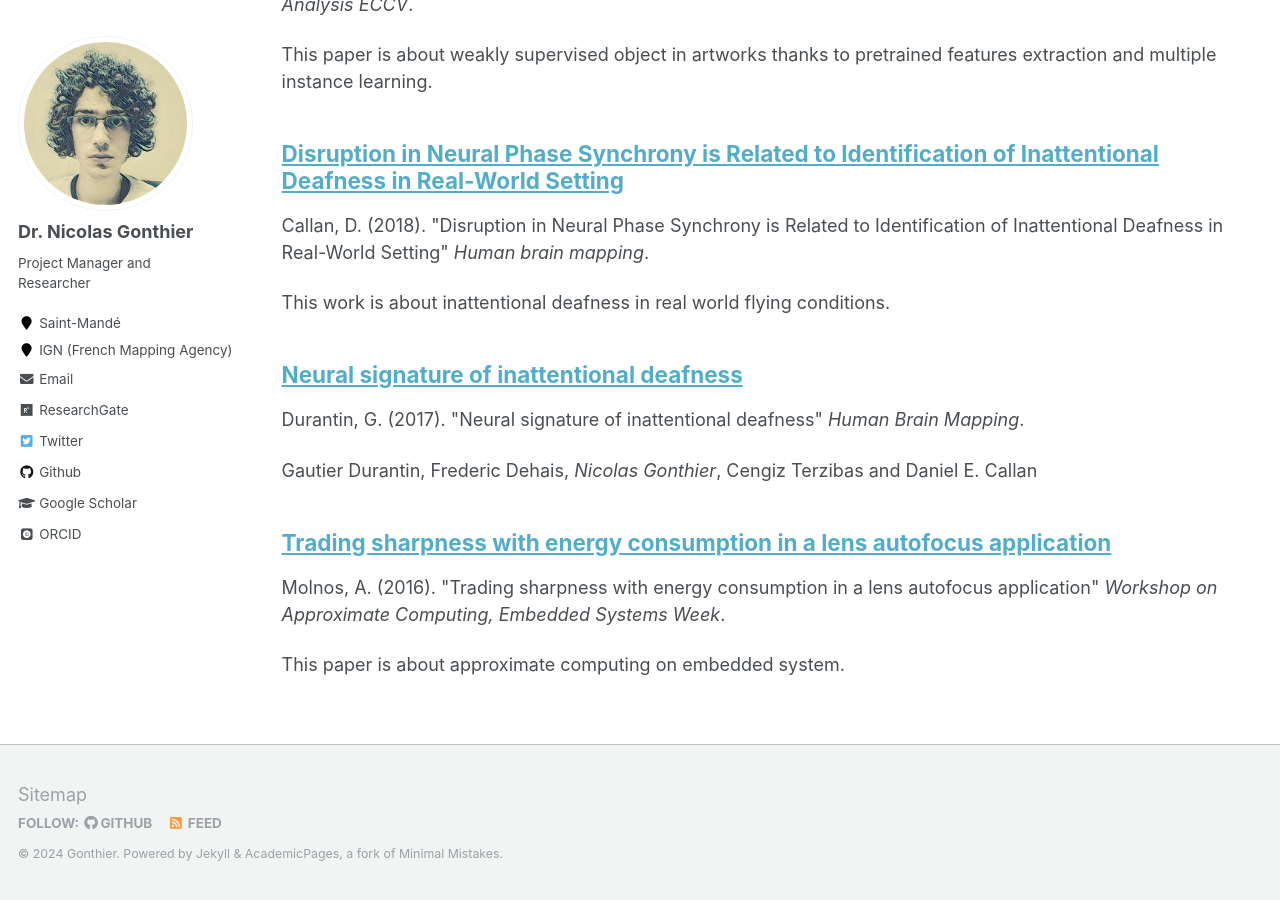
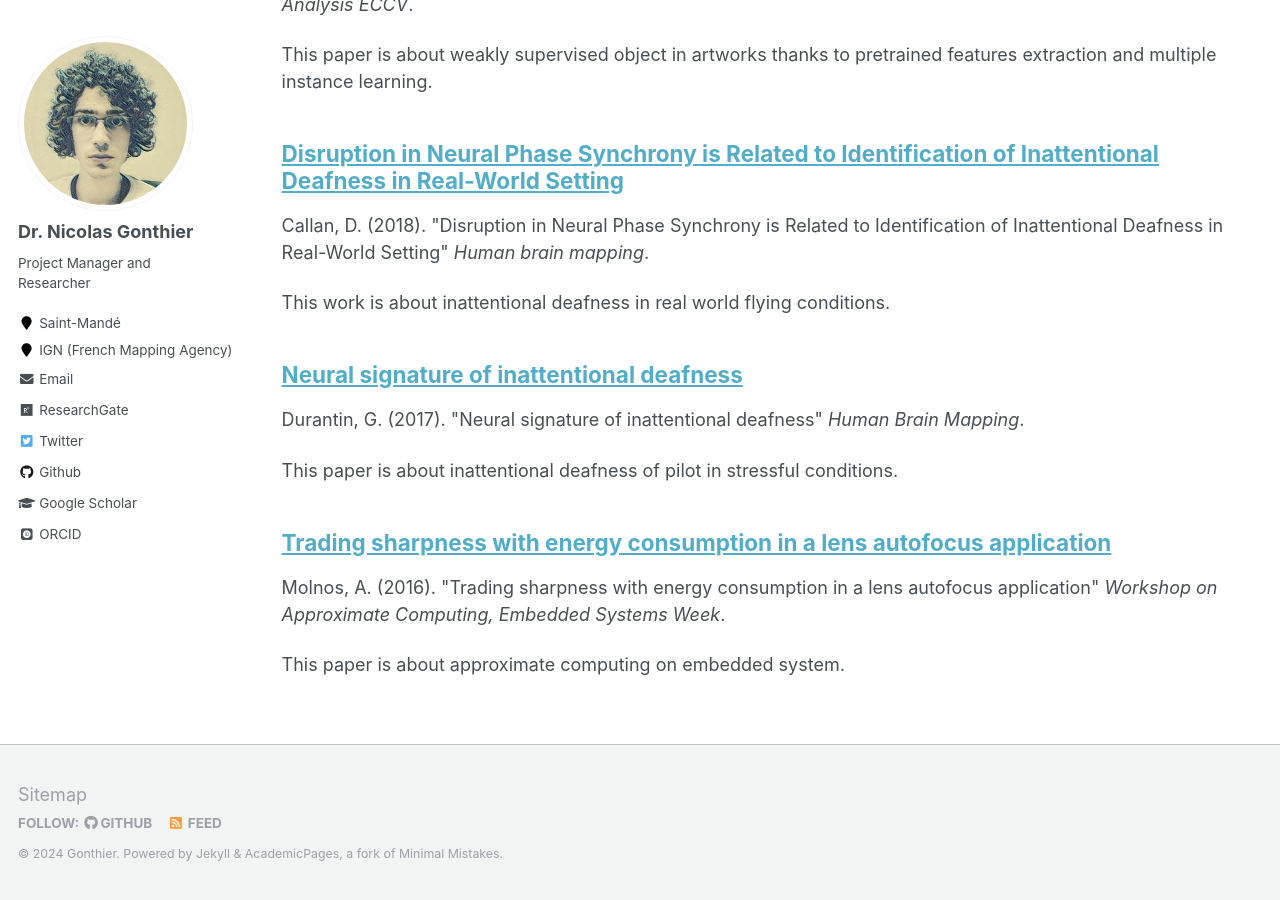
Before and after one commit to ngonthier/ngonthier.github.io, a Jekyll site: the page built from _pages/publications.md, in a window 1280 px wide and 900 px high, scrolled down 2373 px. Built offline with Jekyll 4.4.1, drawn with Linux system fonts in a browser that asks for light colours; some web fonts are replaced.

Commit message:
Update 2017-07-Neural.md

```diff
--- a/_publications/2017-07-Neural.md
+++ b/_publications/2017-07-Neural.md
@@ -2,7 +2,7 @@
 title: "Neural signature of inattentional deafness"
 collection: publications
 permalink: /publication/2017-07-Neural
-#excerpt: ' '
+excerpt: ' This paper is about inattentional deafness of pilot in stressful conditions.'
 date: 2017-07-01
 venue: 'Human Brain Mapping'
 #paperurl: 'https://openaccess.thecvf.com/content_eccv_2018_workshops/w13/html/Gonthier_Weakly_Supervised_Object_Detection_in_Artworks_ECCVW_2018_paper.html'
```
